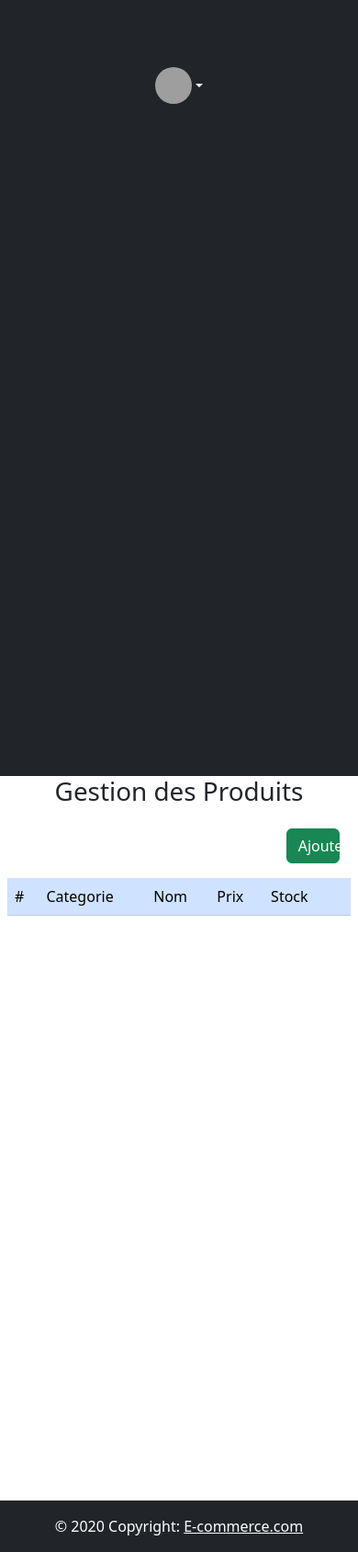
After one commit to B3n-J1/addToCard, a Symfony app: template templates/admin/products/index.html.twig in a window 390 px wide. The commit adds this page. Shown: the whole page at 92% size. Run offline with Twig, Linux system fonts and the light colour scheme; the template is opened without the code that fills it, so the values that code supplies are empty; some libraries are stand-ins or nearby versions; grey boxes are pictures that could not be loaded.

Commit message:
:sparkles: Admin Product Management

```diff
--- a/templates/_partials/_sidebar.html.twig
+++ b/templates/_partials/_sidebar.html.twig
@@ -23,6 +23,10 @@
               <li>
                 <a href="{{ path('admin_categories_index')}}" class="nav-link px-0 ">
                   <span class="d-none d-sm-inline ">Categories</span></a>
+              </li>
+              <li>
+                <a href="{{ path('admin_products_index')}}" class="nav-link px-0 ">
+                  <span class="d-none d-sm-inline ">Produits</span></a>
               </li>
             </ul>
           </li>
@@ -95,3 +99,5 @@
     </div>
   </div>
 </div>
+
+{% block javascripts %}{% endblock %}
--- /dev/null
+++ b/templates/admin/products/index.html.twig
@@ -0,0 +1,86 @@
+{% extends 'base.html.twig' %}
+
+{% block title %}Administration Produits{% endblock %}
+
+{% block body %}
+  <main class="container">
+    <section class="mx-2 row justify-content-center">
+      <div class="col-12 text-center">
+       <h1>Gestion des Produits</h1>
+      </div>
+      {# {% for message in app.flashes("success") %} #}
+        {#
+        <div class="alert alert-success">
+          {{message}}
+        </div>
+      {% endfor %} #}
+      <div class="row justify-content-end">
+        <a href="{{ path('admin_products_create')}}" class="my-3 col-2 btn btn-success">Ajouter</a>
+      </div>
+      <table class="table col-12 justify-center">
+        <tr class="table-primary">
+          <td>#</td>
+          <td>Categorie</td>
+          <td>Nom</td>
+          <td>Prix</td>
+          <td>Stock</td>
+          <td></td>
+        </tr>
+        {% for product in products %}
+
+          <tr>
+            {# <td style="width:10%">
+              <img src="{{asset('images/aliments/legumes/'~ aliment.image)}}" alt="">
+            </td> #}
+            <td><strong>{{product.id}}</strong></td>
+            <td><strong>{{product.categories}}</strong></td>
+            <td><strong>{{product.name}}</strong></td>
+            <td><strong>{{product.price}}</strong></td>
+            <td><strong>{{product.stock}}</strong></td>
+            <td class="text-end">
+              <a class="btn btn-warning btn-sm" href="{{ path('admin_products_edit' ,{'slug': product.slug} )}}">Modifier</a>
+              <button id="deleteModalButton" type="button" data-nom="{{"#{product.name}"}}" data-bs-id="{{ product.slug}}" class="btn btn-danger btn-sm" data-bs-toggle="modal" data-bs-target="#deleteModal">
+                Supprimer
+              </button>
+            </td>
+          </tr>
+
+        {% endfor %}
+      </table>
+          <!-- Modal -->
+          <div class="modal fade" id="deleteModal" tabindex="-1" aria-labelledby="deleteModalLabel" aria-hidden="true">
+            <div class="modal-dialog">
+              <div class="modal-content">
+                <div class="modal-header">
+                  <h5 class="modal-title" id="deleteModalLabel">Suppression Produit</h5>
+                  <button type="button" class="btn-close"  data-bs-dismiss="modal" aria-label="Close"></button>
+                </div>
+                <div class="modal-body"></div>
+                <div class="modal-footer">
+                  <button type="button" class="btn btn-secondary" data-bs-dismiss="modal">Annuler</button>
+                  <a href="" class="btn btn-primary">Supprimer</a>
+                </div>
+              </div>
+            </div>
+          </div>
+    </section>
+  </main>
+
+{% endblock %}
+
+
+{% block javascripts %}
+	<script>
+    document.addEventListener('DOMContentLoaded', function() {
+        let supprimer = document.querySelectorAll("#deleteModalButton")
+        for(let bouton of supprimer){
+
+				bouton.addEventListener("click", function () {
+					document.querySelector(".modal-footer a").href = `/admin/products/delete/` + this.dataset.bsId
+					document.querySelector(".modal-body").innerText = `Êtes-vous sûr(e) de vouloir supprimer `+ this.dataset.nom + ' ?'
+				})
+			}
+
+    });
+	</script>
+{% endblock %}
```
Also changed, not shown: src/Controller/Admin/ProductsAdminController.php (added, +63 -0 lines), src/Form/ProductsType.php (added, +30 -0 lines), templates/admin/products/edit.html.twig (added, +57 -0 lines), public/assets/uploads/ecran01.jpg (renamed from public/assets/uploads/quaerat-soluta01.jpg), public/assets/uploads/ecran02.jpg (renamed from public/assets/uploads/quaerat-soluta02.jpg), public/assets/uploads/ecran03.jpg (renamed from public/assets/uploads/quaerat-soluta03.jpg).
